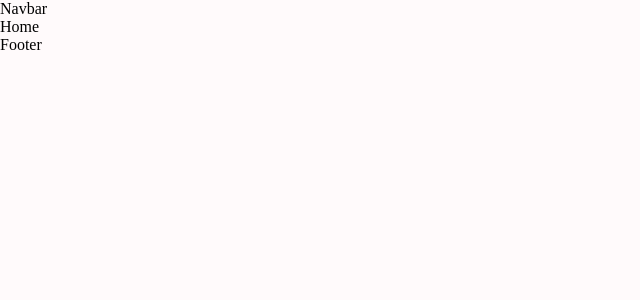
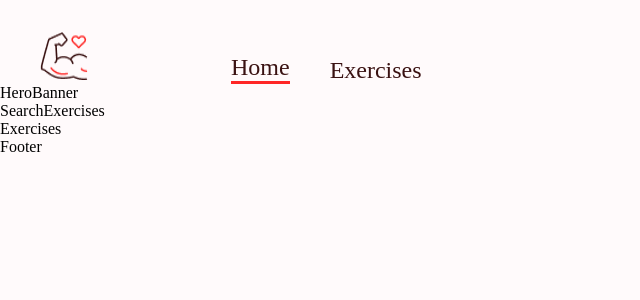
Before and after one commit to harshvardhan614/fitness_react_app, a React (Create React App) app: page / in a window 1280 px wide. Shown: the top 300 px of the page, without its empty margins (0-640 px from the left). Built offline with nearby package versions, Linux system fonts and the light colour scheme.

Commit message:
complete navbar and home page setUP

```diff
--- /dev/null
+++ b/src/components/Exercises.js
@@ -0,0 +1,9 @@
+import React from 'react'
+
+const Exercises = () => {
+  return (
+    <div>Exercises</div>
+  )
+}
+
+export default Exercises
--- /dev/null
+++ b/src/components/HeroBanner.js
@@ -0,0 +1,9 @@
+import React from 'react'
+
+const HeroBanner = () => {
+  return (
+    <div>HeroBanner</div>
+  )
+}
+
+export default HeroBanner
--- a/src/components/Navbar.js
+++ b/src/components/Navbar.js
@@ -1,9 +1,53 @@
-import React from 'react'
+import { Stack } from "@mui/material";
+import React from "react";
+import { Link } from "react-router-dom";
+import logo from "../assets/images/Logo.png";
 
 const Navbar = () => {
   return (
-    <div>Navbar</div>
-  )
-}
+    <Stack
+      direction="row"
+      justifyContent="space-around"
+      sx={{
+        gap: { sm: "123px", xs: "40px" },
+        mt: { sm: "32px", xs: "20px" },
+        justifyContent: "none",
+      }}
+      px="20px"
+    >
+      <Link>
+        <img
+          src={logo}
+          alt="logo"
+          style={{ width: "48px", height: "48px", margin: "0 20px" }}
+        />
+      </Link>
+      <Stack
+        direction="row"
+        gap="40px"
+        fontFamily="Alegreya"
+        fontSize="24px"
+        alignItems="flex-end"
+      >
+        <Link
+          to="/"
+          style={{
+            textDecoration: "none",
+            color: "#3A1212",
+            borderBottom: "3px solid #FF2625",
+          }}
+        >
+          Home
+        </Link>
+        <a
+          href="#erercise"
+          style={{ textDecoration: "none", color: "#3A1212" }}
+        >
+          Exercises
+        </a>
+      </Stack>
+    </Stack>
+  );
+};
 
-export default Navbar
+export default Navbar;
--- /dev/null
+++ b/src/components/SearchExercises.js
@@ -0,0 +1,9 @@
+import React from 'react'
+
+const SearchExercises = () => {
+  return (
+    <div>SearchExercises</div>
+  )
+}
+
+export default SearchExercises
--- a/src/pages/Home.js
+++ b/src/pages/Home.js
@@ -1,8 +1,16 @@
-import React from 'react'
+import { Box } from '@mui/material'
+import React, {useState} from 'react'
+import HeroBanner from '../components/HeroBanner';
+import SearchExercises from '../components/SearchExercises';
+import Exercises from '../components/Exercises';
 
 const Home = () => {
   return (
-    <div>Home</div>
+    <Box>
+      <HeroBanner/>
+      <SearchExercises/>
+      <Exercises/>
+    </Box>
   )
 }
 
```
